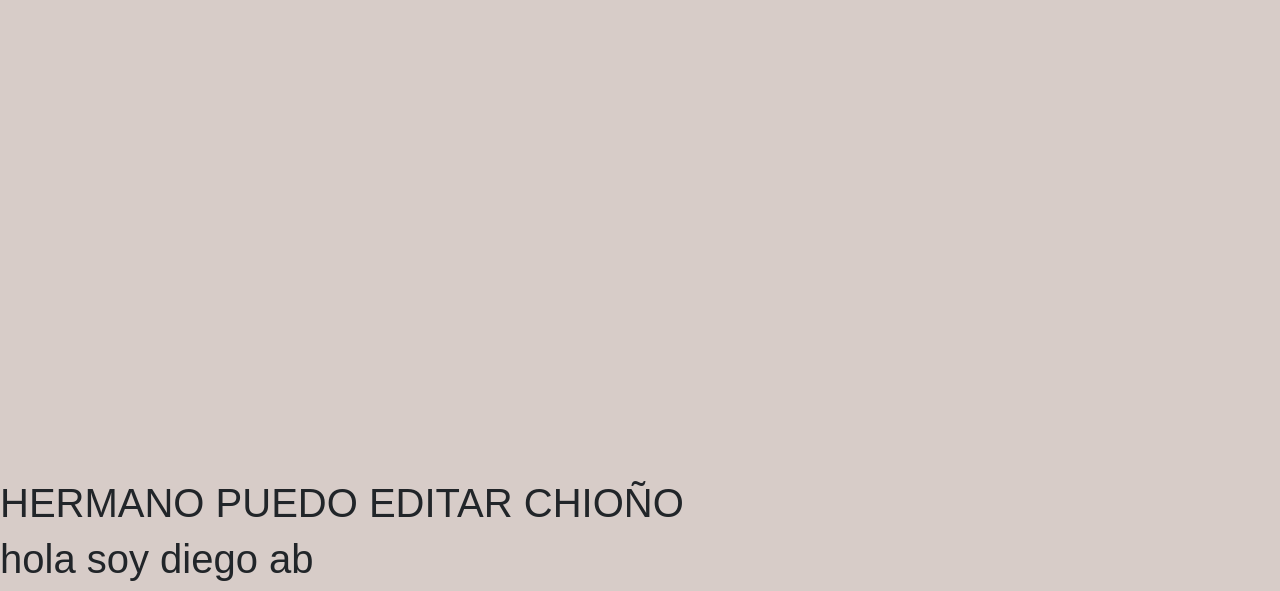
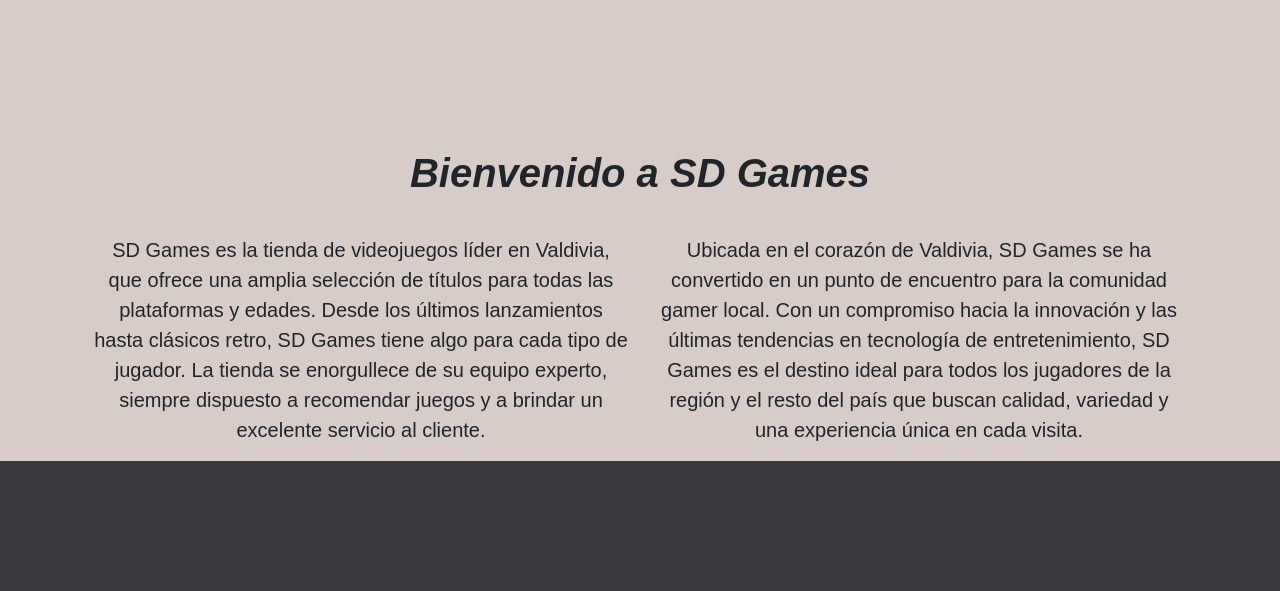
Before and after one commit to diego-ab-dev/SdGames, a Django app: page / in a window 1280 px wide. Shown: the part 1391-1982 px from the top of the page. After the commit the page ends 1852 px from the top, so only its background shows below. Run offline with Django 5.2, Linux system fonts and the light colour scheme.

Commit message:
Parrafos agregados

```diff
--- a/static/styles/styles1.css
+++ b/static/styles/styles1.css
@@ -273,3 +273,22 @@ nav{
     position: relative;
     font-size: 100px;
 }
+
+.containerparrafo{
+  display: flex;
+  flex-direction: row;
+  gap: 20px;
+  max-width: 1200px;
+  margin: 0 auto;
+  padding-top: 30px;
+}
+
+@media (max-width: 768px) {
+  .containerparrafo {
+    flex-direction: column;
+  }
+}
+
+.cont {
+  padding-top: 150px;
+}
--- a/templates/home.html
+++ b/templates/home.html
@@ -7,14 +7,14 @@
     <link href="https://cdn.jsdelivr.net/npm/bootstrap@5.3.3/dist/css/bootstrap.min.css" rel="stylesheet" integrity="sha384-QWTKZyjpPEjISv5WaRU9OFeRpok6YctnYmDr5pNlyT2bRjXh0JMhjY6hW+ALEwIH" crossorigin="anonymous">
     <script src="https://cdn.jsdelivr.net/npm/bootstrap@5.3.3/dist/js/bootstrap.bundle.min.js" integrity="sha384-YvpcrYf0tY3lHB60NNkmXc5s9fDVZLESaAA55NDzOxhy9GkcIdslK1eN7N6jIeHz" crossorigin="anonymous"></script>
     <link rel="stylesheet" href="{% static 'styles/styles1.css' %}">
-    <title>SdGames - Home</title>
+    <title>SD Games - Home</title>
 </head>
 <body>
 
 <!--Nav de la web-->
   <nav>
     <div class="wrapper">
-      <div class="logo"><a href="#">SdGames</a></div>
+      <div class="logo"><a href="#">SD Games</a></div>
       <input type="radio" name="slider" id="menu-btn">
       <input type="radio" name="slider" id="close-btn">
       <ul class="nav-links" style="padding-top: 10px;">
@@ -39,7 +39,7 @@
 <!--Fondo Principal con nombre de la tienda y frase-->
   <div id="fondo">
     <div class="text container">
-        <h1 class="fw-bold fst-italic text-center">SDGames</h1>
+        <h1 class="fw-bold fst-italic text-center">SD Games</h1>
         <p class="fw-bold text-center">
             Donde cada juego es una nueva aventura...
         </p>
@@ -47,9 +47,26 @@
 </div>
 
 
-  <br><br><br><br><br><br><br><br><br><br><br><br><br><br><br><br><br><br><br><br>
-    <h1>HERMANO PUEDO EDITAR CHIOÑO</h1>
-    <h1>hola soy diego ab</h1>
+<div class="cont container">
+<h1 class="fw-bold fst-italic text-center">Bienvenido a SD Games</h1>
+<div class="containerparrafo container">
+  <div class="row">
+    <div class="col-md-6">
+        <p class="fs-5 text-center">SD Games es la tienda de videojuegos líder en Valdivia, que ofrece una amplia selección de
+          títulos para todas las plataformas y edades. Desde los últimos lanzamientos hasta clásicos retro,
+          SD Games tiene algo para cada tipo de jugador. La tienda se enorgullece de su equipo experto, siempre dispuesto a
+          recomendar juegos y a brindar un excelente servicio al cliente.</p>
+    </div>
+    <div class="col-md-6">
+        <p class="fs-5 text-center">Ubicada en el corazón de Valdivia, SD Games se ha convertido en un punto de encuentro para la
+          comunidad gamer local. Con un compromiso hacia
+          la innovación y las últimas tendencias en tecnología de entretenimiento, SD Games es el destino
+          ideal para todos los jugadores de la región y el resto del país que buscan calidad, variedad y una experiencia única
+          en cada visita.</p>
+    </div>
 </div>
+</div>
+</div>
+
 </body>
 </html>
```
